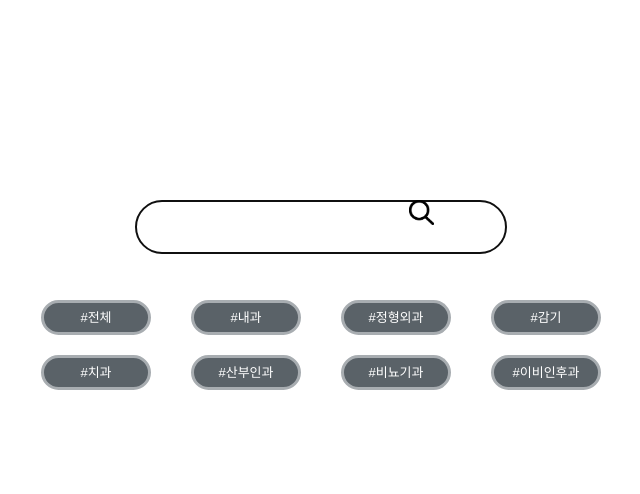
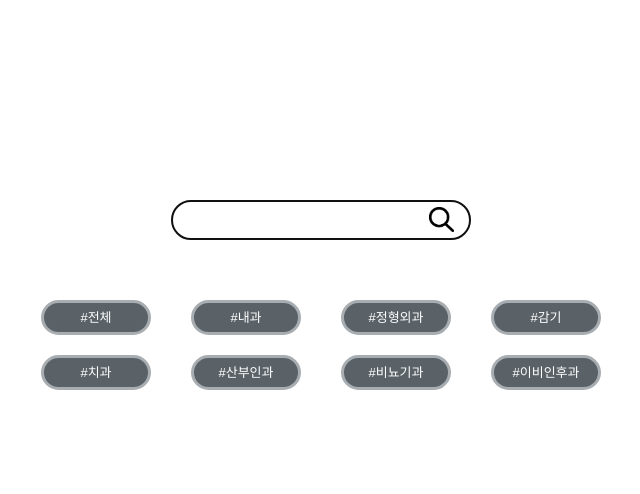
Before and after one commit to minSsan/likelion_9th, a Django app: page /search/ in a window 1280 px wide. Shown: the part 156-650 px from the top of the page, without its empty margins (319-959 px from the left). Run offline with Django 3.2, Linux system fonts and the light colour scheme.

Commit message:
search 페이지 검색창 수정

```diff
--- a/django/ideathon/app/static/css/search.css
+++ b/django/ideathon/app/static/css/search.css
@@ -17,8 +17,8 @@
 
 .search-container > .search-wrapper > .search-bar {
     position: absolute;
-    width: 29vw;
-    height: 6.8vh;
+    width: 300px;
+    height: 40px;
 
     border: 1px solid #707070;
     border-radius: 38px;
@@ -26,7 +26,10 @@
 
 .search-container > .search-wrapper > img {
     position: relative;
-    left: 100px;
+    top: 7px;
+    left: 120px;
+    width: 25px;
+    height: 25px;
 }
 
 .search-container > .search-wrapper > .search-grid {
--- a/django/ideathon/app/templates/search.html
+++ b/django/ideathon/app/templates/search.html
@@ -10,7 +10,7 @@
     <div class="search-container">
         <form class="search-wrapper" action="" method="get">
             <input class="search-bar" type="text" id="searchKeyword" autofocus onkeypress="if( event.keyCode == 13){startSearch(this.value)}">
-            <img src="../static/img/search_icon.png" alt="" style="position: right; width: 25px; height: 25px">
+            <img src="../static/img/search_icon.png" alt="" style="width: 25px; height: 25px">
             <div class="search-grid">
                 <button type="button" value="병원">#전체</button>
                 <button type="button" value="내과">#내과</button>
```
